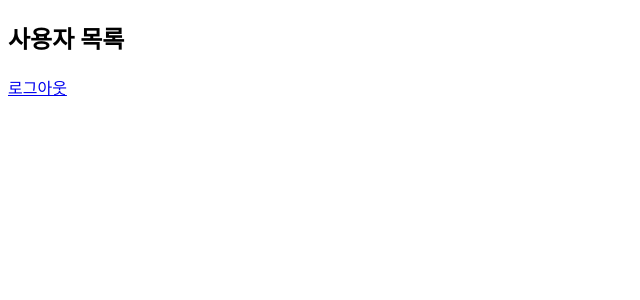
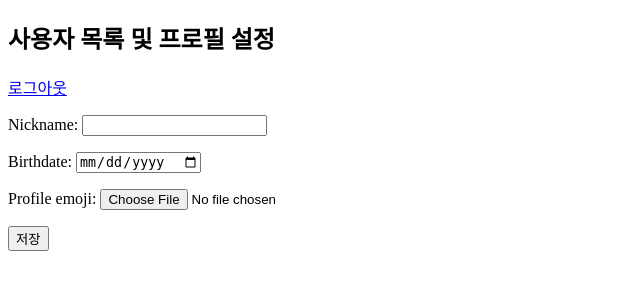
Before and after one commit to mminjukim/2024-Herethon-6, a Django app: page / in a window 1280 px wide. Shown: the top 300 px of the page, without its empty margins (0-640 px from the left). Run offline with Django 5.2, Linux system fonts and the light colour scheme; the visitor is signed in with stand-in values (Sample User, id 1).

Commit message:
로그인 후 프로필등록

```diff
--- a/mzSkill/accounts/forms.py
+++ b/mzSkill/accounts/forms.py
@@ -10,8 +10,14 @@ class SignUpForm(UserCreationForm):
         # AUTH_USER_MODEL이라고 settings.py에 정의한 user모델을 가져온다는 의미
         model = User
         fields = ['first_name', 'username', 'email']
+# AttributeError: type object 'Profile' has no attribute 'USERNAME_FIELD'
+# >>
+class ProfileForm(forms.ModelForm):
+    # 달력형식으로
+    birthDate = forms.DateField(
+        widget=forms.DateInput(attrs={'type': 'date'})
+    )
 
-class ProfileForm(forms.ModelForm):
-    class Meta:
+    class Meta():
         model = Profile
-        fields = ['nickname', 'birthdate', 'profile_emoji']
+        fields = ['nickname', 'birthDate', 'profile_emoji']
--- a/mzSkill/accounts/templates/accounts/list.html
+++ b/mzSkill/accounts/templates/accounts/list.html
@@ -1,15 +1,19 @@
-<!-- 임시로 만든 테스트 창이니 신경xx -->
 <!DOCTYPE html>
 <html lang="en">
   <head>
     <meta charset="UTF-8" />
     <meta name="viewport" content="width=device-width, initial-scale=1.0" />
-    <title>사용자 목록</title>
+    <title>사용자 목록 및 프로필 설정</title>
   </head>
   <body>
-    <h2>사용자 목록</h2>
+    <h2>사용자 목록 및 프로필 설정</h2>
     {% if request.user.is_authenticated %}
     <a href="{% url 'accounts:logout' %}">로그아웃</a>
+    <br />
+    <form method="post" enctype="multipart/form-data">
+      {% csrf_token %} {{ form.as_p }}
+      <button type="submit">저장</button>
+    </form>
     {% else %}
     <a href="{% url 'accounts:signup' %}">회원가입</a>
     <a href="{% url 'accounts:login' %}">로그인</a>
--- a/mzSkill/accounts/templates/accounts/signup.html
+++ b/mzSkill/accounts/templates/accounts/signup.html
@@ -8,7 +8,6 @@
   <body>
     <h2>회원가입</h2>
     <form method="post">
-      <!-- {{ form.as_p }} : 템플릿에서 데이터 연동 가능 -->
       {% csrf_token %} {{ form.as_p }}
       <button type="submit">회원가입</button>
     </form>
--- a/mzSkill/accounts/urls.py
+++ b/mzSkill/accounts/urls.py
@@ -3,8 +3,8 @@ from .views import *
 
 app_name = 'accounts'
 urlpatterns = [
-    path('', list, name = "list"),
+    path('', list_view, name = "list"),
     path('signup/', signup_view, name = "signup"),
     path('login/', login_view, name='login'),
-    path('logout/', logout_view, name='logout')
+    path('logout/', logout_view, name='logout'),
     ]
--- a/mzSkill/accounts/views.py
+++ b/mzSkill/accounts/views.py
@@ -7,9 +7,21 @@ from .forms import *
 
 # Create your views here.
 
-def list(request):
+def list_view(request):
     users = User.objects.all().order_by('-id')
-    return render(request, "accounts/list.html", {'users': users })
+    if request.user.is_authenticated:
+        if request.method == "POST":
+            form = ProfileForm(request.POST, request.FILES)
+            if form.is_valid():
+                profile = form.save(commit=False)
+                profile.user = request.user
+                profile.save()
+                return redirect('accounts:list')
+        else:
+            form = ProfileForm()
+    else:
+        form = None
+    return render(request, "accounts/list.html", {'users': users, 'form': form})
 
 def signup_view(request):
     if request.method == "GET":
--- a/mzSkill/mzSkill/settings.py
+++ b/mzSkill/mzSkill/settings.py
@@ -10,6 +10,7 @@ For the full list of settings and their values, see
 https://docs.djangoproject.com/en/5.0/ref/settings/
 """
 
+import os
 from pathlib import Path
 
 # Build paths inside the project like this: BASE_DIR / 'subdir'.
@@ -122,3 +123,6 @@ STATIC_URL = 'static/'
 # https://docs.djangoproject.com/en/5.0/ref/settings/#default-auto-field
 
 DEFAULT_AUTO_FIELD = 'django.db.models.BigAutoField'
+
+MEDIA_URL = '/media/'
+MEDIA_ROOT = os.path.join(BASE_DIR, 'media')
--- a/mzSkill/mzSkill/urls.py
+++ b/mzSkill/mzSkill/urls.py
@@ -16,8 +16,15 @@ Including another URLconf
 """
 from django.contrib import admin
 from django.urls import path, include
+# 미디어 파일 및 정적 경로 연결
+from django.conf import settings
+from django.conf.urls.static import static
 
 urlpatterns = [
     path('admin/', admin.site.urls),
-    path('', include('accounts.urls') )
+    path('', include('accounts.urls') ),
+    # path('', include('mzSkill.urls')),
 ]
+
+if settings.DEBUG:
+    urlpatterns += static(settings.MEDIA_URL, document_root=settings.MEDIA_ROOT)
```
